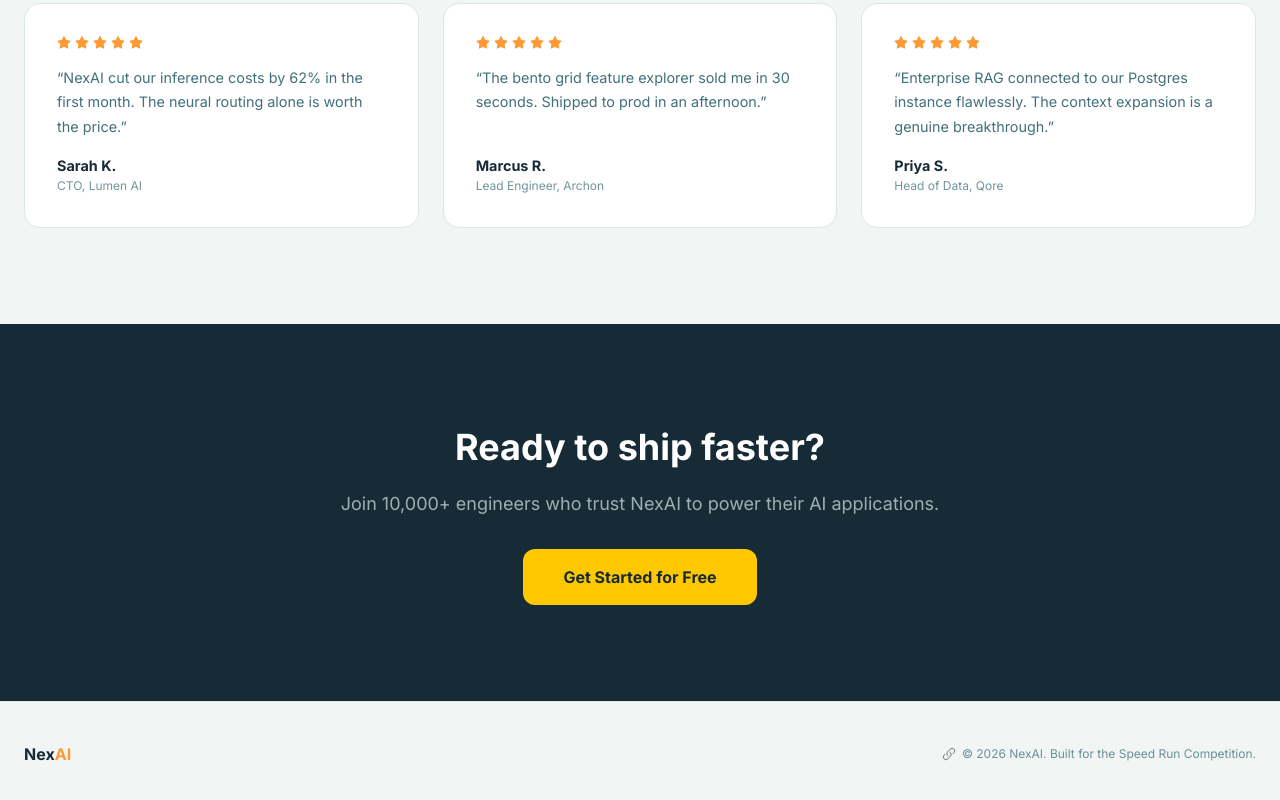
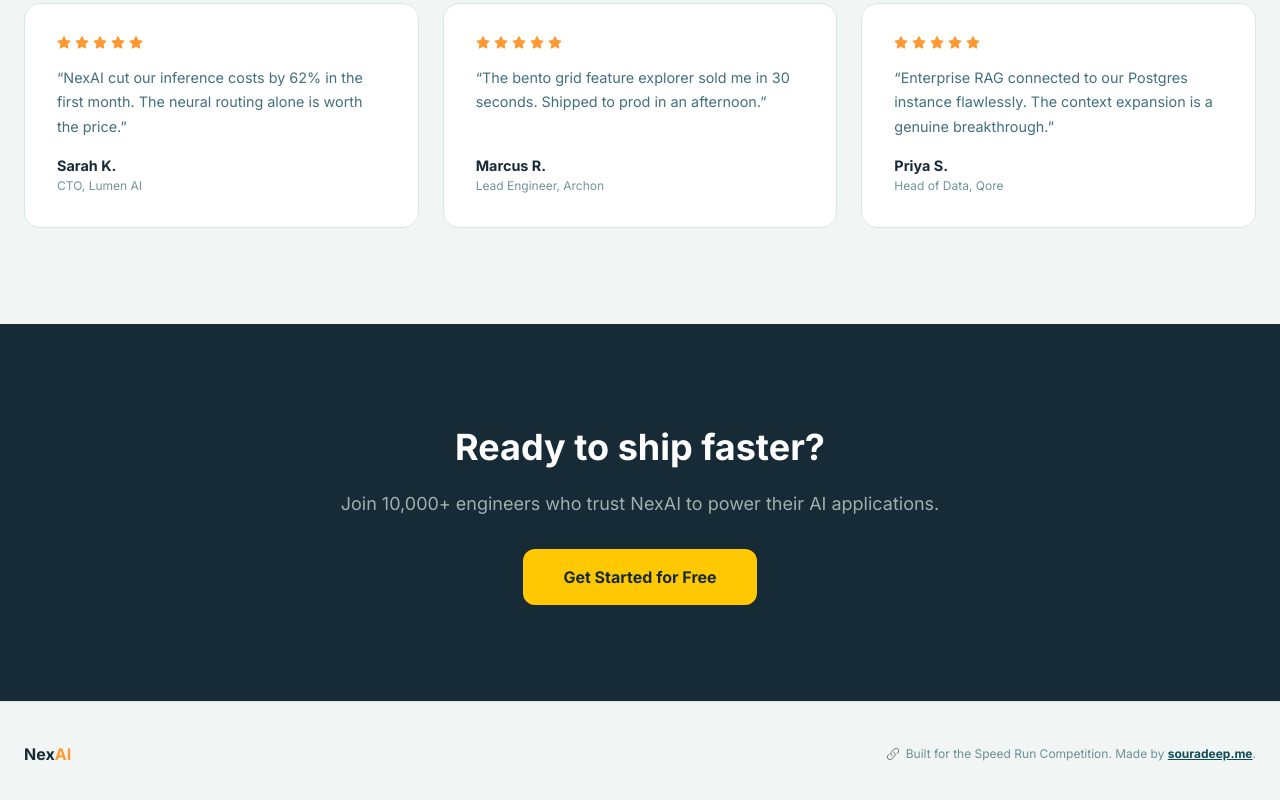
Before and after one commit to pradhan-not-found/frontend-, a React (Vite) app: page / in a window 1280 px wide. Shown: the part 2736-3536 px from the top of the page. Built offline with nearby package versions, Linux system fonts and the light colour scheme.

Commit message:
feat: add 'made by souradeep.me' to footer

```diff
--- a/src/App.jsx
+++ b/src/App.jsx
@@ -157,7 +157,7 @@ export default function App() {
           </span>
           <p style={{ fontFamily: 'var(--font-jetbrains)', fontSize: '0.75rem', color: 'rgba(17,76,90,0.6)', display: 'flex', alignItems: 'center', gap: '0.375rem' }}>
             <img src="/SVGs/link.svg" alt="" style={{ width: '0.875rem', height: '0.875rem', opacity: 0.6 }} />
-            © 2026 NexAI. Built for the Speed Run Competition.
+            <span>Built for the Speed Run Competition. Made by <a href="https://souradeep.me" target="_blank" rel="noopener noreferrer" style={{ color: '#114C5A', textDecoration: 'underline', fontWeight: 600 }}>souradeep.me</a>.</span>
           </p>
         </div>
       </footer>
```
